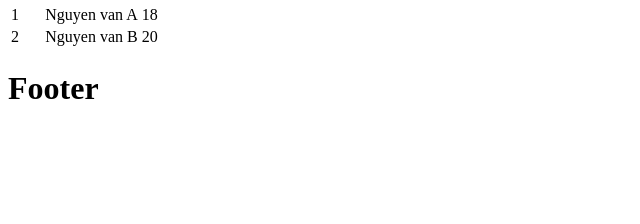
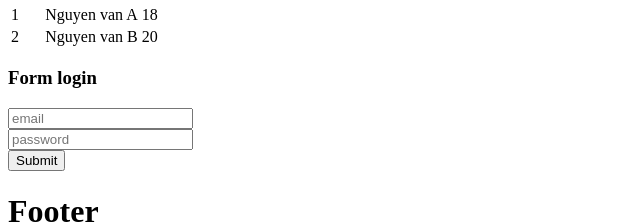
Before and after one commit to thuanvannguyen/angular-base, an Angular app: page / in a window 1280 px wide. Shown: the part 417-641 px from the top of the page, without its empty margins (0-640 px from the left). Built offline with nearby package versions, Linux system fonts and the light colour scheme.

Commit message:
Validate Form

```diff
--- a/src/app/app.component.html
+++ b/src/app/app.component.html
@@ -26,6 +26,24 @@
 </table>
 
 
+<!-- Form -->
+
+<form [formGroup]="loginF" (submit)="onSubmit()">
+  <h3>Form login</h3>
+
+  <input type="text" formControlName="email" placeholder="email"><br />
+  <input type="password" formControlName="password" current-password placeholder="password"><br />
+
+  <!-- Show error messages for password field -->
+  <div *ngIf="loginF.get('password')?.dirty && loginF.get('password')?.errors">
+    <small *ngIf="loginF.get('password')?.errors?.['required']">Password không được để trống</small>
+    <small *ngIf="loginF.get('password')?.errors?.['minlength']">Password tối thiểu là 3 ký tự</small>
+    <small *ngIf="loginF.get('password')?.errors?.['maxlength']">Password tối đa là 16 ký tự</small>
+  </div>
+
+  <button type="submit">Submit</button>
+</form>
+
 <app-footer />
 
 <!-- Thuoc tinh: [] -->
--- a/src/app/app.component.ts
+++ b/src/app/app.component.ts
@@ -1,4 +1,5 @@
 import { Component } from '@angular/core';
+import { FormControl, FormGroup, Validators } from '@angular/forms';
 
 @Component({
   selector: 'app-root',
@@ -28,4 +29,20 @@ export class AppComponent {
   sayHello() {
     this.isActive = !this.isActive;
   }
+
+  /// Form initialization with validation
+  loginF: FormGroup = new FormGroup({
+    email: new FormControl('', Validators.required),
+    password: new FormControl('', [
+      Validators.required,
+      Validators.minLength(3),
+      Validators.maxLength(16),
+    ]),
+  });
+
+  // Handle form submission
+  onSubmit() {
+    if (this.loginF.invalid) return;
+    console.log(this.loginF.value);
+  }
 }
--- a/src/app/app.module.ts
+++ b/src/app/app.module.ts
@@ -6,7 +6,7 @@ import { AppComponent } from './app.component';
 import { HeaderComponent } from './components/header/header.component';
 import { FooterComponent } from './components/footer/footer.component';
 import { MainComponent } from './components/main/main.component';
-import { FormsModule } from '@angular/forms';
+import { FormsModule, ReactiveFormsModule } from '@angular/forms';
 
 @NgModule({
   declarations: [
@@ -16,7 +16,7 @@ import { FormsModule } from '@angular/forms';
     FooterComponent,
     MainComponent,
   ],
-  imports: [BrowserModule, AppRoutingModule, FormsModule],
+  imports: [BrowserModule, AppRoutingModule, FormsModule, ReactiveFormsModule],
   providers: [],
   bootstrap: [AppComponent],
 })
```
